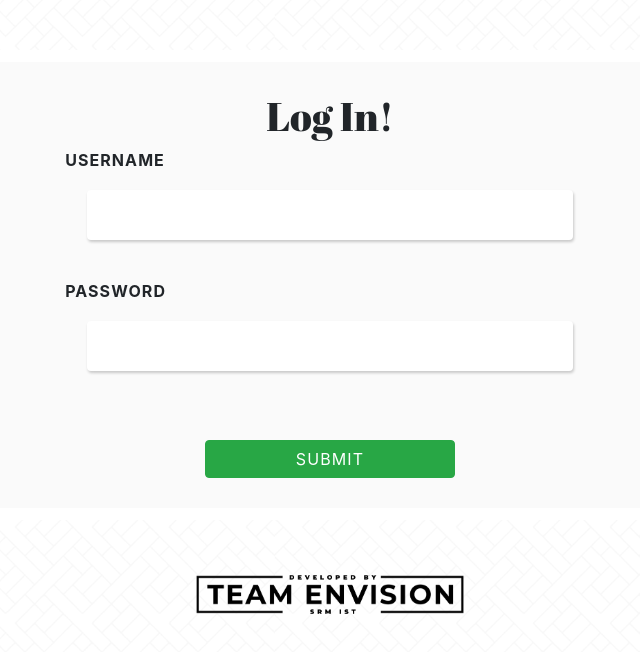
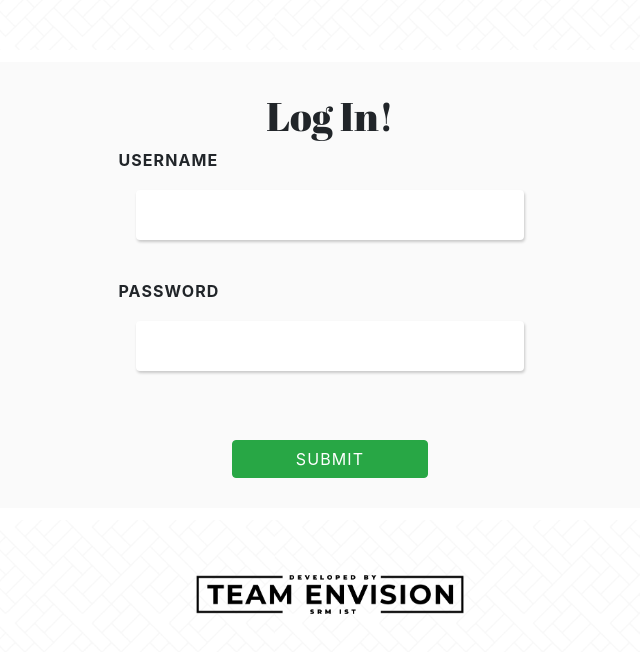
Before and after one commit to team-envision/aaruush-user-form, a React (Create React App) app in the folder client/: page /admin/login in a window 1280 px wide. Shown: the top 652 px of the page, without its empty margins (310-950 px from the left). Built offline with nearby package versions, Linux system fonts and the light colour scheme.

Commit message:
jumbotron ratio adjusted

```diff
--- a/client/src/components/UI/Jumbotron/Jumbotron.js
+++ b/client/src/components/UI/Jumbotron/Jumbotron.js
@@ -6,7 +6,9 @@ import teamEnvision_logo from "../../../assets/images/teamEnvision_logo.png";
 const Jumbotron = (props) => {
   return (
     <React.Fragment>
-      <div className={classes.jumbotronMain + " col-11"}>{props.children}</div>
+      <div className={classes.jumbotronMain + " col-11 col-lg-9"}>
+        {props.children}
+      </div>
       <div className="col-12 text-center">
         <img
           src={teamEnvision_logo}
```
